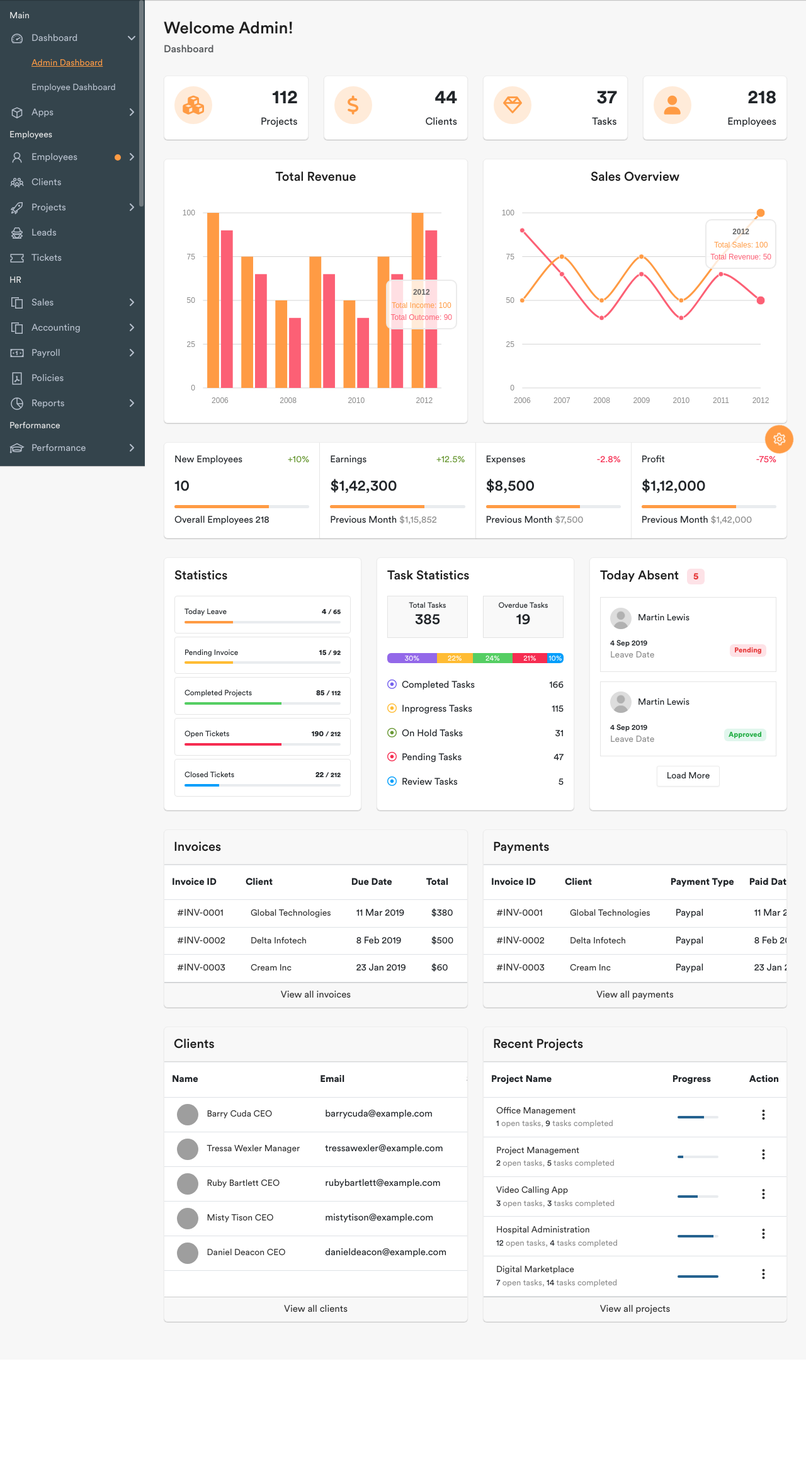
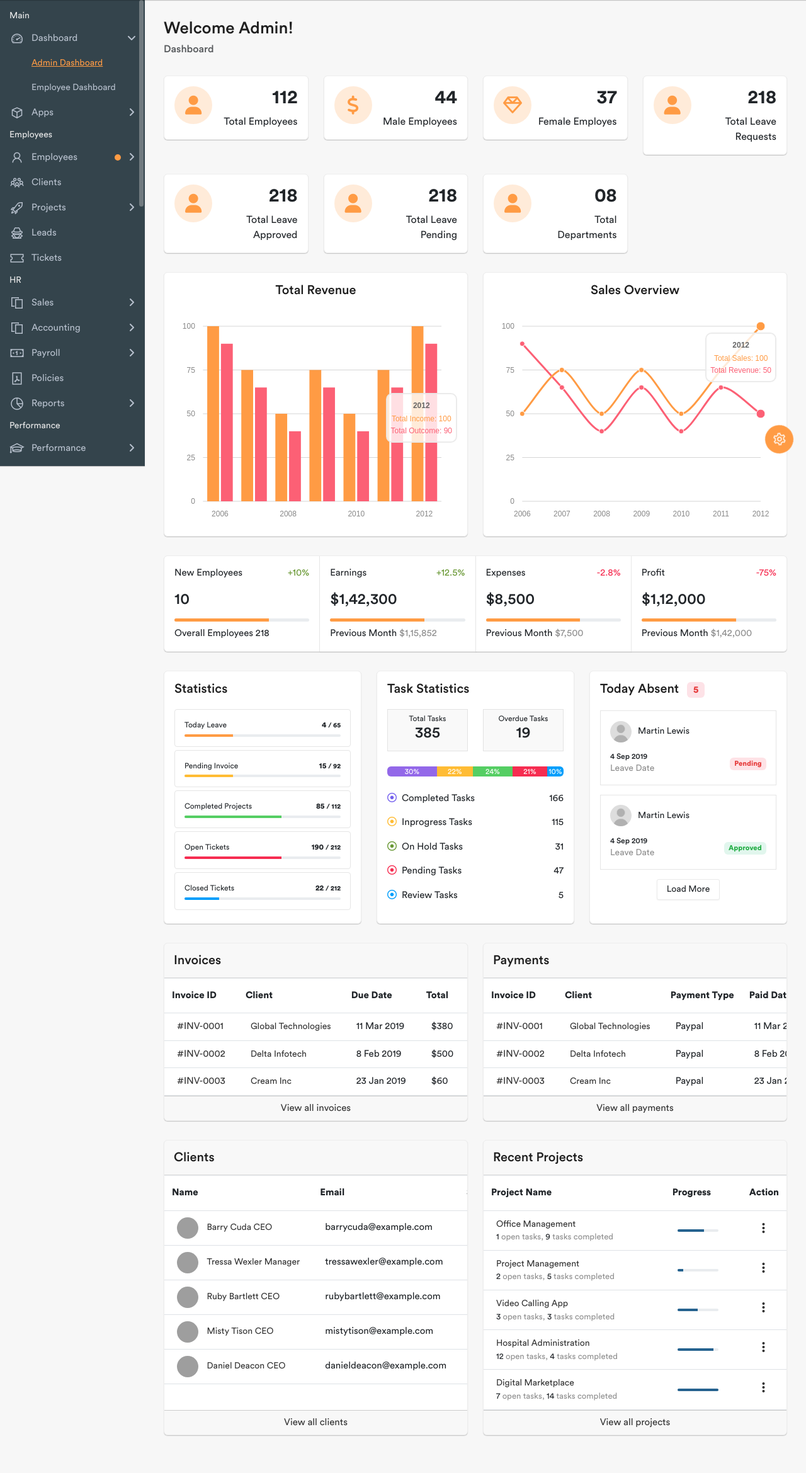
Before and after one commit to rijumia/SmartEMS, a Django app: page /dashboard/ in a window 1280 px wide. Shown: the part 60-2399 px from the top of the page at 63% size. Before the commit the page ends 2161 px from the top, so only its background shows below. Run offline with Django 5.2, Linux system fonts and the light colour scheme; some libraries are stand-ins or nearby versions; grey boxes are pictures that could not be loaded.

Commit message:
Remove gender field from CustomUserAuthModel and update related templates

```diff
--- a/SmartEMS/urls.py
+++ b/SmartEMS/urls.py
@@ -1,8 +1,10 @@
 from django.contrib import admin
+from django.conf import settings
+from django.conf.urls.static import static
 from django.urls import path, include
 from customUserAuth.urls import *
 
 urlpatterns = [
     path('admin/', admin.site.urls),
     path('',include('customUserAuth.urls')),
-]
+]+ static(settings.MEDIA_URL, document_root=settings.MEDIA_ROOT)
--- a/customUserAuth/models.py
+++ b/customUserAuth/models.py
@@ -9,11 +9,6 @@ class CustomUserAuthModel(AbstractUser):
         ('Account', 'Account'),
         ('Employee', 'Employee'),
     ], max_length=10, null=True)
-    gender = models.CharField(choices=[
-        ('M', 'Male'),
-        ('F', 'Female'),
-        ('O', 'Other'),
-    ], max_length=10, null=True, blank=True, default='Set Your Gender')
 
     def __str__(self):
         return self.email
--- a/customUserAuth/templates/dashboard.html
+++ b/customUserAuth/templates/dashboard.html
@@ -22,10 +22,10 @@
             <div class="col-md-6 col-sm-6 col-lg-6 col-xl-3">
                 <div class="card dash-widget">
                     <div class="card-body">
-                        <span class="dash-widget-icon"><i class="fa-solid fa-cubes"></i></span>
+                        <span class="dash-widget-icon"><i class="fa-solid fa-user"></i></span>
                         <div class="dash-widget-info">
                             <h3>112</h3>
-                            <span>Projects</span>
+                            <span>Total Employees</span>
                         </div>
                     </div>
                 </div>
@@ -36,7 +36,7 @@
                         <span class="dash-widget-icon"><i class="fa-solid fa-dollar-sign"></i></span>
                         <div class="dash-widget-info">
                             <h3>44</h3>
-                            <span>Clients</span>
+                            <span>Male Employees</span>
                         </div>
                     </div>
                 </div>
@@ -47,7 +47,7 @@
                         <span class="dash-widget-icon"><i class="fa-regular fa-gem"></i></span>
                         <div class="dash-widget-info">
                             <h3>37</h3>
-                            <span>Tasks</span>
+                            <span>Female Employes</span>
                         </div>
                     </div>
                 </div>
@@ -58,11 +58,48 @@
                         <span class="dash-widget-icon"><i class="fa-solid fa-user"></i></span>
                         <div class="dash-widget-info">
                             <h3>218</h3>
-                            <span>Employees</span>
+                            <span>Total Leave Requests</span>
                         </div>
                     </div>
                 </div>
             </div>
+
+			<div class="col-md-6 col-sm-6 col-lg-6 col-xl-3">
+                <div class="card dash-widget">
+                    <div class="card-body">
+                        <span class="dash-widget-icon"><i class="fa-solid fa-user"></i></span>
+                        <div class="dash-widget-info">
+                            <h3>218</h3>
+                            <span>Total Leave Approved</span>
+                        </div>
+                    </div>
+                </div>
+            </div>
+
+			<div class="col-md-6 col-sm-6 col-lg-6 col-xl-3">
+                <div class="card dash-widget">
+                    <div class="card-body">
+                        <span class="dash-widget-icon"><i class="fa-solid fa-user"></i></span>
+                        <div class="dash-widget-info">
+                            <h3>218</h3>
+                            <span>Total Leave Pending</span>
+                        </div>
+                    </div>
+                </div>
+            </div>
+
+			<div class="col-md-6 col-sm-6 col-lg-6 col-xl-3">
+                <div class="card dash-widget">
+                    <div class="card-body">
+                        <span class="dash-widget-icon"><i class="fa-solid fa-user"></i></span>
+                        <div class="dash-widget-info">
+                            <h3>08</h3>
+                            <span>Total Departments</span>
+                        </div>
+                    </div>
+                </div>
+            </div>
+
         </div>
         <div class="row">
             <div class="col-md-12">
```
Also changed, not shown: SmartEMS/settings.py (+4 -5 lines), customUserAuth/templates/register.html (+0 -17 lines), customUserAuth/migrations/0002_remove_customuserauthmodel_gender.py (added), db.sqlite3.
